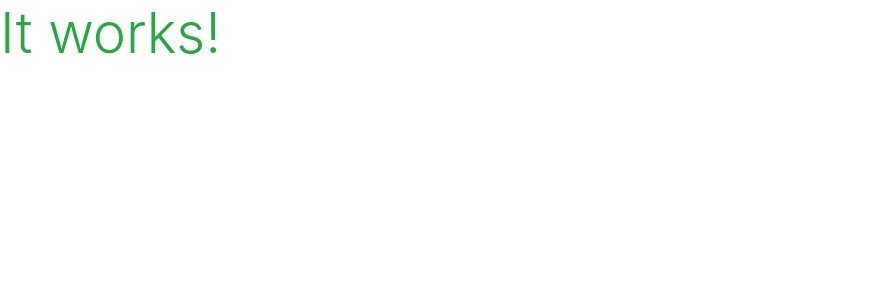
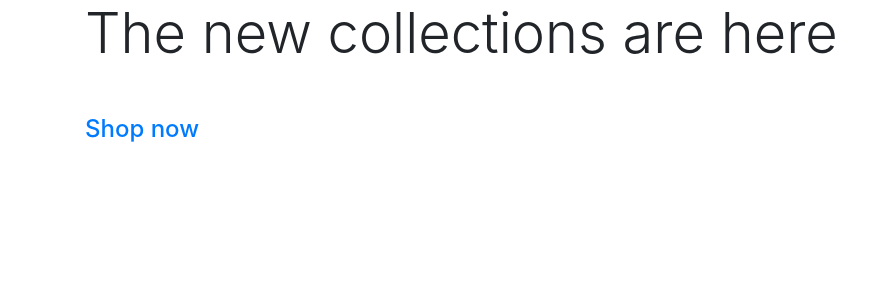
Before and after one commit to Sascha-netizen/boutique_ado_v1, a Django app: page / in a window 1280 px wide. Shown: the top 300 px of the page, without its empty margins (0-893 px from the left). Run offline with Django 3.2, Linux system fonts and the light colour scheme.

Commit message:
Add homepage content

```diff
--- a/home/templates/home/index.html
+++ b/home/templates/home/index.html
@@ -1,6 +1,26 @@
 {% extends "base.html" %}
 {% load static %}
 
+{% block page-header%}
+    <div class="container header-container ">
+        <div class="row">
+            <div class="col"></div>
+        </div>
+    </div>
+{% endblock %}
+
+
 {% block content %}
-    <h1 class="display-4 text-success">It works!</h1>
+    <div class="container h-100">
+        <div class="row h-100">
+            <div class="col 7 md-6 my-auto">
+                <h1 class="display-4 logo-font text-black">The new collections are here</h1>
+                <div class="my-5">
+                    <h4>
+                        <a href="shop-now-button btn btn-lg rounded-0 text-uppercase py-3" class="">Shop now</a>
+                    </h4>
+                </div>
+            </div>
+        </div>
+    </div>
 {% endblock%}
```
